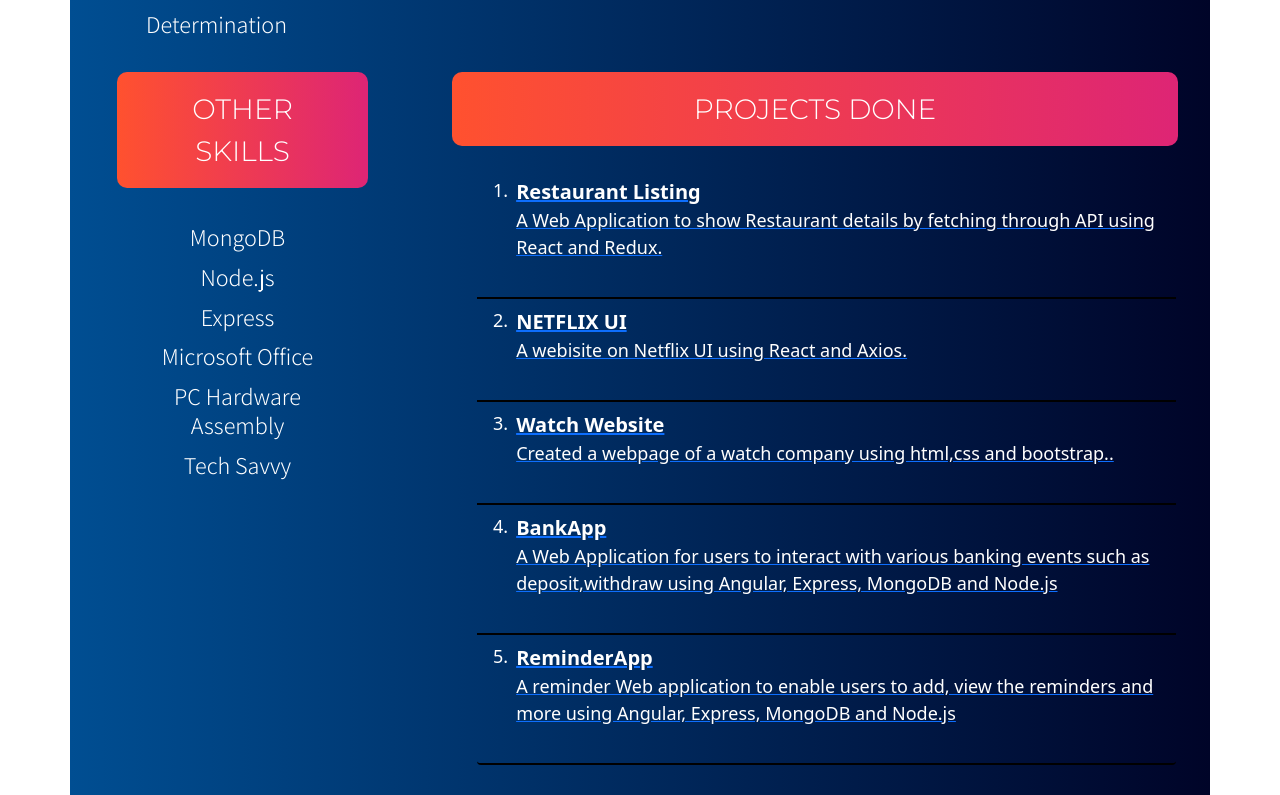
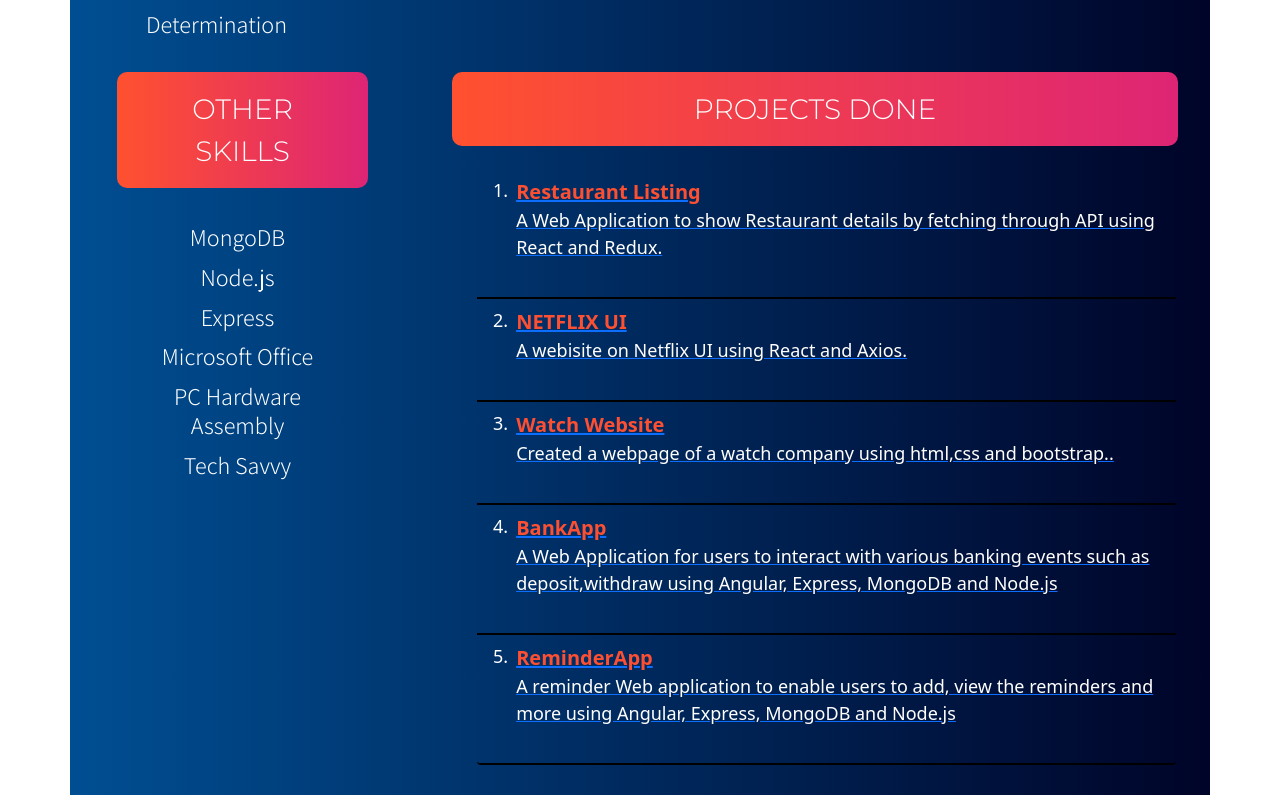
Before and after one commit to vysakhvivi/myResume, a website: page index.html in a window 1280 px wide. Shown: the part 1868-2663 px from the top of the page. Drawn offline with nearby package versions, Linux system fonts and the light colour scheme; a web font is replaced by a local one.

Commit message:
project list color changed

```diff
--- a/index.html
+++ b/index.html
@@ -505,7 +505,7 @@ width: 90%;
             <li class="list-group-item d-flex justify-content-between align-items-start list-group-item-info">
               <div class="ms-2 me-auto">
                 <a href="https://vysakh-restaurant.netlify.app/">
-                  <div class="fw-bold" style="font-size:20px ; text-decoration: none !important; color: white; ">Restaurant Listing</div>
+                  <div class="fw-bold" style="font-size:20px ; text-decoration: none !important;color: rgb(253,79,50);">Restaurant Listing</div>
                   <p style="text-decoration: none !important; color: white;">A Web Application to show Restaurant details by fetching through API using React and Redux.</p>
                                 </div>
                 </a>
@@ -514,7 +514,7 @@ width: 90%;
 
                 <div class="ms-2 me-auto">
                   <a href="https://netflix-ux.netlify.app/">
-                  <div class="fw-bold" style="font-size:20px ;  text-decoration: none !important; color: white; ">NETFLIX UI </div>
+                  <div class="fw-bold" style="font-size:20px ;  text-decoration: none !important; color: rgb(253,79,50);">NETFLIX UI </div>
                   <p style=" text-decoration: none !important; color: white; ">A webisite on Netflix UI using React and Axios.</p>
                 </div>
               </a>
@@ -522,7 +522,7 @@ width: 90%;
             <li class="list-group-item d-flex justify-content-between align-items-start list-group-item-info">
               <div class="ms-2 me-auto">
                 <a href="">
-                  <div class="fw-bold" style="font-size:20px ;text-decoration: none !important; color: white; ">Watch Website </div>
+                  <div class="fw-bold" style="font-size:20px ;text-decoration: none !important;color: rgb(253,79,50);">Watch Website </div>
                   <p style="text-decoration: none !important; color: white; ">Created a webpage of a watch company using html,css and bootstrap..</p>
                 </a>
               </div>
@@ -532,7 +532,7 @@ width: 90%;
             <li class="list-group-item d-flex justify-content-between align-items-start list-group-item-info">
               <div class="ms-2 me-auto">
                 <a href="">
-                  <div class="fw-bold" style="font-size:20px ;text-decoration: none !important; color: white; ">BankApp</div>
+                  <div class="fw-bold" style="font-size:20px ;text-decoration: none !important;color: rgb(253,79,50);">BankApp</div>
                   <p style="text-decoration: none !important; color: white; ">A Web Application for users to interact with various banking events such as deposit,withdraw using Angular, Express, MongoDB and Node.js</p>
                 </a>
               </div>
@@ -540,7 +540,7 @@ width: 90%;
             <li class="list-group-item d-flex justify-content-between align-items-start list-group-item-info">
               <div class="ms-2 me-auto">
                 <a href="">
-                  <div class="fw-bold" style="font-size:20px ;text-decoration: none !important; color: white; ">ReminderApp</div>
+                  <div class="fw-bold" style="font-size:20px ;text-decoration: none !important;color: rgb(253,79,50);">ReminderApp</div>
                   <p style="text-decoration: none !important; color: white; ">A reminder Web application to enable users to add, view the reminders and more using Angular, Express, MongoDB and Node.js</p>
                 </a>
               </div>
```
